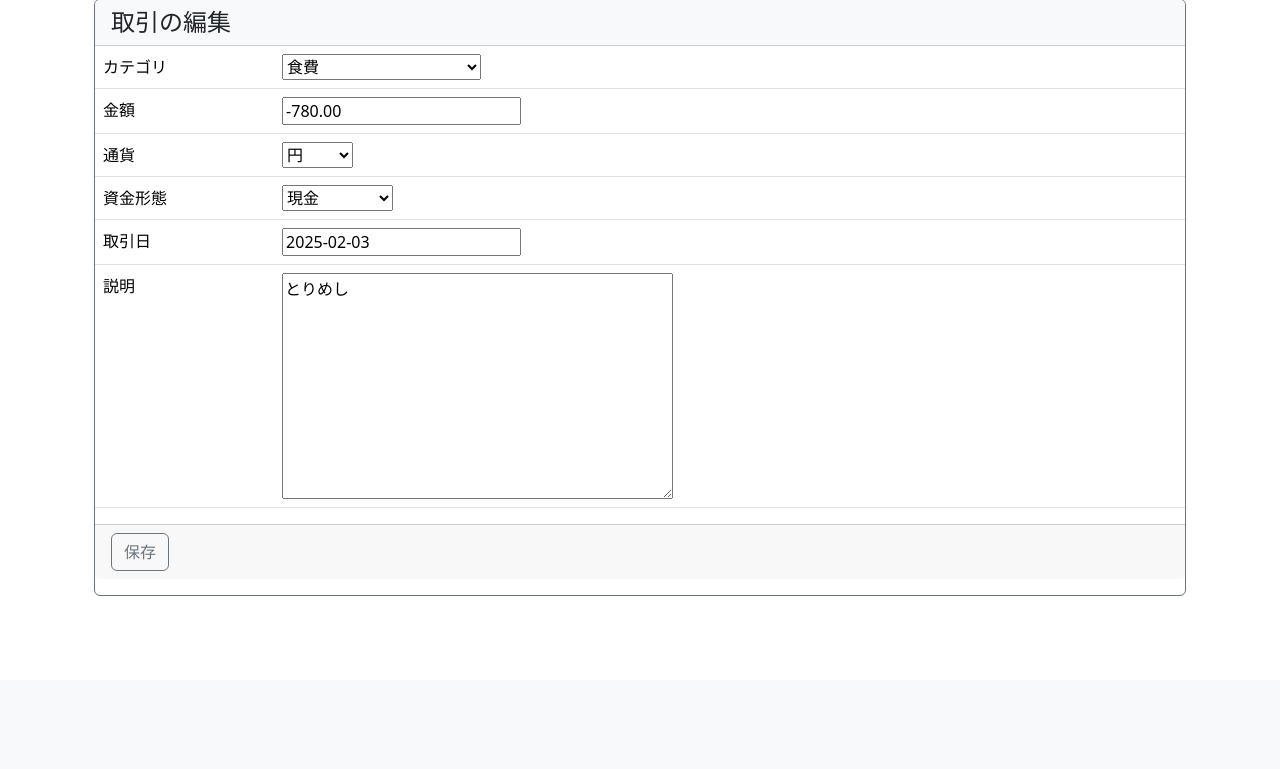
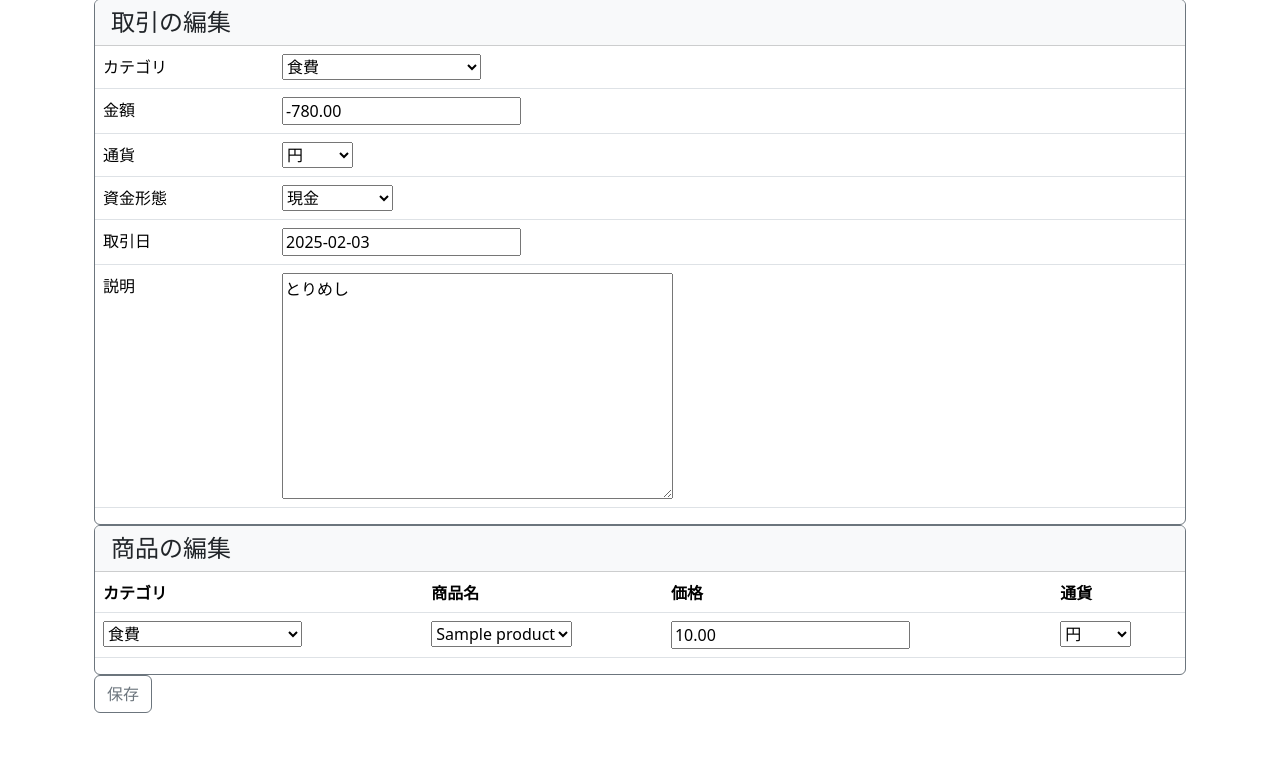
Before and after one commit to nemu-gaikokugo/kakeibo, a Django app: page /transaction/1/edit/ in a window 1280 px wide. Shown: the part 120-889 px from the top of the page. Before the commit the page ends 716 px from the top, so only its background shows below. Run offline with Django 5.2, Linux system fonts and the light colour scheme; a user stored in the database is signed in; data comes from the database, SQL or seed files in the repository; tables that the repository leaves empty hold one stand-in row (values such as "Sample post"); some libraries are stand-ins or nearby versions.

Commit message:
transactionとそれに紐づいているproduct_recordを一気に編集・保存できるようにした。

```diff
--- a/djangokakeibo/kakeibo/forms.py
+++ b/djangokakeibo/kakeibo/forms.py
@@ -1,5 +1,5 @@
 from django import forms
-from kakeibo.models import Transaction, Denomination, AccountType
+from kakeibo.models import Transaction, Denomination, AccountType, ProductRecord
 
 class TransactionForm(forms.ModelForm):
     class Meta:
@@ -44,3 +44,14 @@ class CompareAccountsBalanceForm(forms.Form):
                 required=True,
                 label=account_type.name
             )
+
+class ProductRecordForm(forms.ModelForm):
+    class Meta:
+        model = ProductRecord
+        fields = {'category', 'product', 'price', 'currency'}
+        labels = {
+            'category': 'カテゴリ',
+            'product': '商品名',
+            'price': '価格',
+            'currency': '通貨',
+        }
--- a/djangokakeibo/kakeibo/templates/transactions/transaction_edit.html
+++ b/djangokakeibo/kakeibo/templates/transactions/transaction_edit.html
@@ -3,44 +3,73 @@
 
 {% block main %}
 <div class="container my-4">
+    <form method="post">
+        {% csrf_token %}
         <div class="card border-secondary">
             <div class="card-header bg-light">
                 <h4 class="mb-0">取引の編集</h4>
             </div>
-        <form method="post">
-            {% csrf_token %}
             <table class="table">
                 <tbody>
                     <tr>
-                        <td><label for="{{ form.category.id_for_label }}">カテゴリ</label></td>
-                        <td>{{ form.category }}</td>
+                        <td><label for="{{ transaction_form.category.id_for_label }}">カテゴリ</label></td>
+                        <td>{{ transaction_form.category }}</td>
                     </tr>
                     <tr>
-                        <td><label for="{{ form.amount.id_for_label }}">金額</label></td>
-                        <td>{{ form.amount }}</td>
+                        <td><label for="{{ transaction_form.amount.id_for_label }}">金額</label></td>
+                        <td>{{ transaction_form.amount }}</td>
                     </tr>
                     <tr>
-                        <td><label for="{{ form.currency.id_for_label }}">通貨</label></td>
-                        <td>{{ form.currency }}</td>
+                        <td><label for="{{ transaction_form.currency.id_for_label }}">通貨</label></td>
+                        <td>{{ transaction_form.currency }}</td>
                     </tr>
                     <tr>
-                        <td><label for="{{ form.account_type.id_for_label }}">資金形態</label></td>
-                        <td>{{ form.account_type }}</td>
+                        <td><label for="{{ transaction_form.account_type.id_for_label }}">資金形態</label></td>
+                        <td>{{ transaction_form.account_type }}</td>
                     </tr>
                     <tr>
-                        <td><label for="{{ form.date.id_for_label }}">取引日</label></td>
-                        <td>{{ form.date }}</td>
+                        <td><label for="{{ transaction_form.date.id_for_label }}">取引日</label></td>
+                        <td>{{ transaction_form.date }}</td>
                     </tr>
                     <tr>
-                        <td><label for="{{ form.description.id_for_label }}">説明</label></td>
-                        <td>{{ form.description }}</td>
+                        <td><label for="{{ transaction_form.description.id_for_label }}">説明</label></td>
+                        <td>{{ transaction_form.description }}</td>
                     </tr>
                 </tbody>
             </table>
+        </div>
+        <div class="card border-secondary">
+            <div class="card-header bg-light">
+                <h4 class="mb-0">商品の編集</h4>
+            </div>
+            <table class="table">
+                <thead>
+                    <tr>
+                        <th>カテゴリ</th>
+                        <th>商品名</th>
+                        <th>価格</th>
+                        <th>通貨</th>
+                    </tr>
+                </thead>
+                {{ product_records_formset.management_form }}
+                <tbody>
+                    {% for form in product_records_formset %}
+                        {% for hidden in form.hidden_fields %}
+                            {{ hidden }}
+                        {% endfor %}
+                    <tr>
+                        <td>{{ form.category }}</td>
+                        <td>{{ form.product }}</td>
+                        <td>{{ form.price }}</td>
+                        <td>{{ form.currency }}</td>
+                    </tr>
+                    {% endfor %}
+                </tbody>
+            </table>
+        </div>
         <div class="card-footer text-right">
             <button type="submit" class="btn btn-outline-secondary">保存</button>
         </div>
     </form>
 </div>
-</div>
 {% endblock %}
--- a/djangokakeibo/kakeibo/views.py
+++ b/djangokakeibo/kakeibo/views.py
@@ -4,9 +4,10 @@ from django.http import HttpResponseForbidden, Http404, HttpResponse
 from django.utils.timezone import now
 from django.core.exceptions import ValidationError
 from django.db.models import Sum, F
+from django.forms import modelformset_factory
 from datetime import datetime, date, timedelta
 from kakeibo.models import Transaction, Category, Currency, AccountType, Denomination, CashHolding, AccountBalance, ProductRecord
-from kakeibo.forms import TransactionForm, CompareCashBalanceForm, CompareAccountsBalanceForm
+from kakeibo.forms import TransactionForm, CompareCashBalanceForm, CompareAccountsBalanceForm, ProductRecordForm
 import csv
 import json
 
@@ -28,17 +29,30 @@ def transaction_new(request):
 @login_required
 def transaction_edit(request, transaction_id):
     transaction = get_object_or_404(Transaction, pk=transaction_id)
+    product_records = ProductRecord.objects.filter(transaction=transaction)
+    ProductRecordsFormset = modelformset_factory(ProductRecord, form=ProductRecordForm, extra=0)
+
     if transaction.user_id != request.user.id:
         return HttpResponseForbidden("この取引の編集は許可されていません。")
 
     if request.method == "POST":
-        form = TransactionForm(request.POST, instance=transaction)
-        if form.is_valid():
-            form.save()
-            return redirect('top')
+        transaction_form = TransactionForm(request.POST, instance=transaction)
+        product_records_formset = ProductRecordsFormset(request.POST, queryset=product_records)
+        # print(f"とらんざくしょんふぉおむ：{transaction_form}")
+        # print(f"ぷろだくとれこおづふぉおむせっと：{product_records_formset}")
+        print(f"えらあず：{product_records_formset.errors}")
+        if transaction_form.is_valid() and product_records_formset.is_valid():
+            transaction_form.save()
+            product_records_formset.save()
+            return redirect('transaction_detail',transaction_id=transaction.pk)
     else:
-        form = TransactionForm(instance=transaction)
-    return render(request, 'transactions/transaction_edit.html', {'form': form})
+        transaction_form = TransactionForm(instance=transaction)
+        product_records_formset = ProductRecordsFormset(queryset=product_records)
+    return render(request, 'transactions/transaction_edit.html', {
+        'transaction_form': transaction_form,
+        'product_records': product_records,
+        'product_records_formset': product_records_formset,
+        })
 
 # 取引詳細ページ
 @login_required
```
Lines whose indentation alone changed are shown as unchanged.
